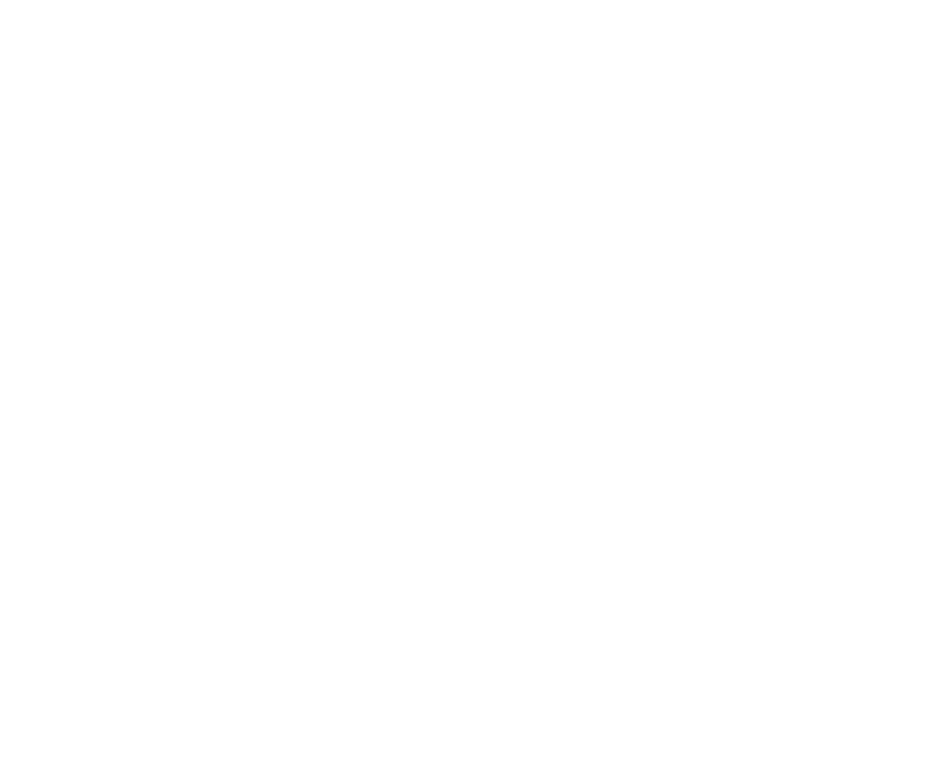
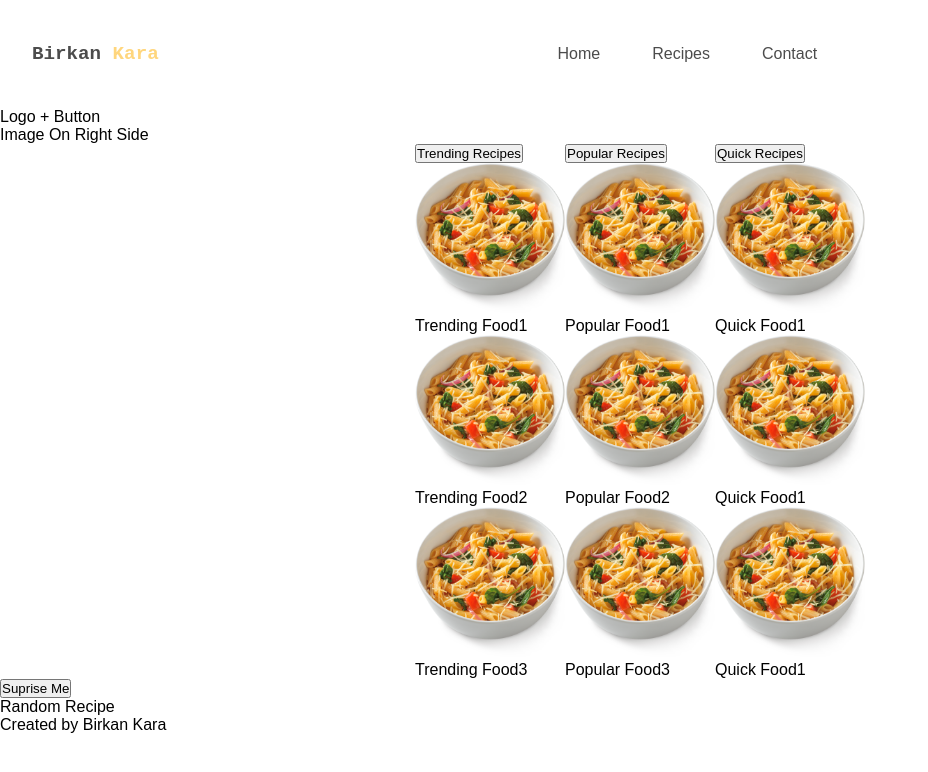
Before and after one commit to karabirkan/recipefinder, a plain HTML site: page index.html in a window 1280 px wide. Shown: the whole page, without its empty margins (0-928 px from the left). Drawn offline with Linux system fonts and the light colour scheme.

Commit message:
Header Css added

```diff
--- a/index.html
+++ b/index.html
@@ -11,7 +11,97 @@
 
 <body>
 
+    <!-- Header -->
 
+    <div class="nav">
+        <h2 class="logo">Birkan <span>Kara </span> </h2>
+
+        <ul class="navbar">
+            <li class="nav-item"><a href="#">Home</a></li>
+            <li class="nav-item"><a href="#">Recipes</a></li>
+            <li class="nav-item"><a href="#">Contact</a></li>
+        </ul>
+
+
+    </div>
+
+    <!-- Landing Items -->
+    <div class="container">
+        <div class="item1">Logo + Button</div>
+        <div class="item2">Image On Right Side</div>
+    </div>
+
+
+    <!-- Recipe Generator -->
+
+    <div class="main">
+        <div class="recipe-list" id="trending-recipes">
+            <button id="btn-trending">Trending Recipes</button>
+
+            <ul class="recipe-ul">
+                <li>
+                    <img src="./images/classicpasta.png" alt="classicpasta" id="recipe-thumbnail">
+                    <p>Trending Food1</p>
+                </li>
+                <li>
+                    <img src="./images/classicpasta.png" alt="classicpasta" id="recipe-thumbnail">
+                    <p>Trending Food2</p>
+                </li>
+                <li>
+                    <img src="./images/classicpasta.png" alt="classicpasta" id="recipe-thumbnail">
+                    <p>Trending Food3</p>
+                </li>
+            </ul>
+        </div>
+
+
+        <div class="recipe-list" id="popular-recipes">
+            <button id="btn-popular">Popular Recipes</button>
+
+            <ul class="recipe-ul">
+                <li>
+                    <img src="./images/classicpasta.png" alt="classicpasta" id="recipe-thumbnail">
+                    <p>Popular Food1</p>
+                </li>
+                <li>
+                    <img src="./images/classicpasta.png" alt="classicpasta" id="recipe-thumbnail">
+                    <p>Popular Food2</p>
+                </li>
+                <li>
+                    <img src="./images/classicpasta.png" alt="classicpasta" id="recipe-thumbnail">
+                    <p>Popular Food3</p>
+                </li>
+            </ul>
+        </div>
+
+
+        <div class="recipe-list" id="quick-recipes">
+            <button id="btn-quick">Quick Recipes</button>
+
+            <ul class="recipe-ul">
+                <li>
+                    <img src="./images/classicpasta.png" alt="classicpasta" id="recipe-thumbnail">
+                    <p>Quick Food1</p>
+                </li>
+                <li>
+                    <img src="./images/classicpasta.png" alt="classicpasta" id="recipe-thumbnail">
+                    <p>Quick Food1</p>
+                </li>
+                <li>
+                    <img src="./images/classicpasta.png" alt="classicpasta" id="recipe-thumbnail">
+                    <p>Quick Food1</p>
+                </li>
+            </ul>
+        </div>
+    </div>
+    <!-- Random Recipe -->
+    <div class="content">
+        <button>Suprise Me</button>
+        <p>Random Recipe</p>
+    </div>
+
+    <!-- Footer -->
+    <div class="footer">Created by Birkan Kara</div>
 
 
     <script type="module" src="index.js"></script>
--- a/style.css
+++ b/style.css
@@ -0,0 +1,98 @@
+* {
+    padding: 0;
+    margin: 0;
+    font-family: sans-serif, 'Josefin Sans', 'Karla';
+    box-sizing: border-box;
+}
+
+body {
+    display: flex;
+    flex-direction: column;
+    height: 100vh;
+    width: 100%;
+    /*  background-image: url(./images/background-img.jpg) !important;
+    background-size: cover;
+    background-position: center; */
+}
+
+
+/* Nav */
+.nav {
+    display: flex;
+    justify-content: space-evenly;
+    align-items: center;
+    padding: 2.7rem 2rem;
+
+}
+
+.navbar {
+    display: flex;
+    margin: auto;
+
+}
+
+
+.nav ul li {
+    display: inline-block;
+
+}
+
+.nav ul li a {
+    position: relative;
+    display: inline-block;
+    color: #4c4c4c;
+    text-decoration: none;
+    font-weight: 500;
+    padding: 0 10px;
+    font-size: 1rem;
+    transition: all .2s;
+}
+
+.nav ul li a:hover {
+    color: rgb(255, 86, 86);
+    transition: .3s;
+}
+
+.nav-item {
+    list-style: none;
+    margin-right: 2rem;
+}
+
+.logo {
+    font-family: 'Courier New', Courier, monospace;
+    color: #4c4c4c;
+    font-weight: 800;
+    font-size: 1.2rem;
+
+
+}
+
+
+span {
+    font-family: 'Courier New', Courier, monospace;
+    color: rgb(255, 214, 125);
+    font-weight: 800;
+    font-size: 1.2rem;
+
+}
+
+/* Recipes */
+
+.main {
+    display: flex;
+    align-content: space-between;
+    justify-content: center;
+    align-items: center;
+
+}
+
+.recipe-ul {
+    list-style: none;
+}
+
+#recipe-thumbnail {
+
+    width: 150px;
+    height: 150px;
+
+}
```
Also changed, not shown: images/background-img1.jpg (added), images/classicpasta.png (added), 1 other file.
